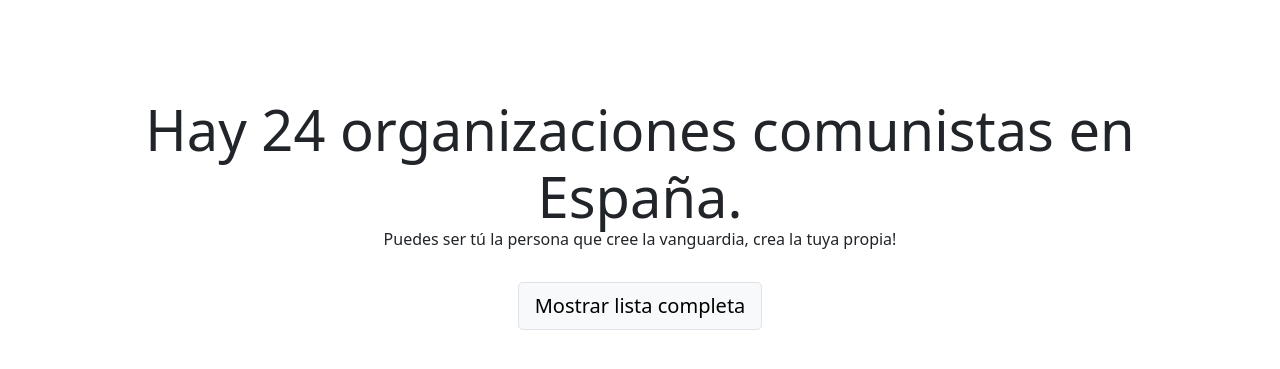
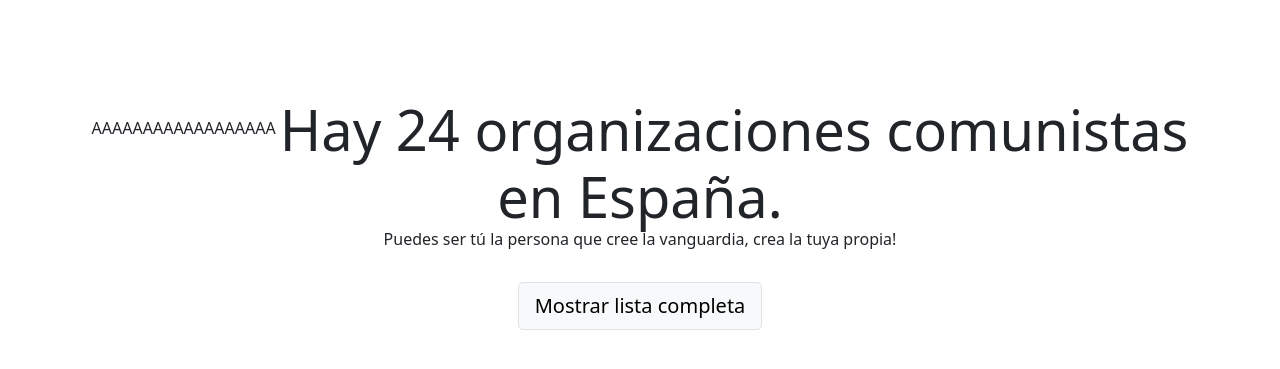
Before and after one commit to gitatmanu/estadodelmce, a Django app: page / in a window 1280 px wide. Shown: the top 369 px of the page. Run offline with Django 3.2, Linux system fonts and the light colour scheme; data comes from the database, SQL or seed files in the repository.

Commit message:
testing auto pull

```diff
--- a/estadodelmce/templates/index.html
+++ b/estadodelmce/templates/index.html
@@ -17,6 +17,8 @@
 <body>
   <div class="jumbotron-fluid text-center" style="height: 60vh">
     <div class="container vertical-middle">
+AAAAAAAAAAAAAAAAAA
+
           <span class="display-4 align-middle">Hay {{ objects.count }} organizaciones comunistas en España.</span>
           <div class="h6">Puedes ser tú la persona que cree la vanguardia, crea la tuya propia!</div>
 	  <a class="mt-4 vertical-middle btn btn-light btn-lg border" href="{% url 'communistparty_list' %}" role="button">Mostrar lista completa</a>
```
Also changed, not shown: 1 other file.
